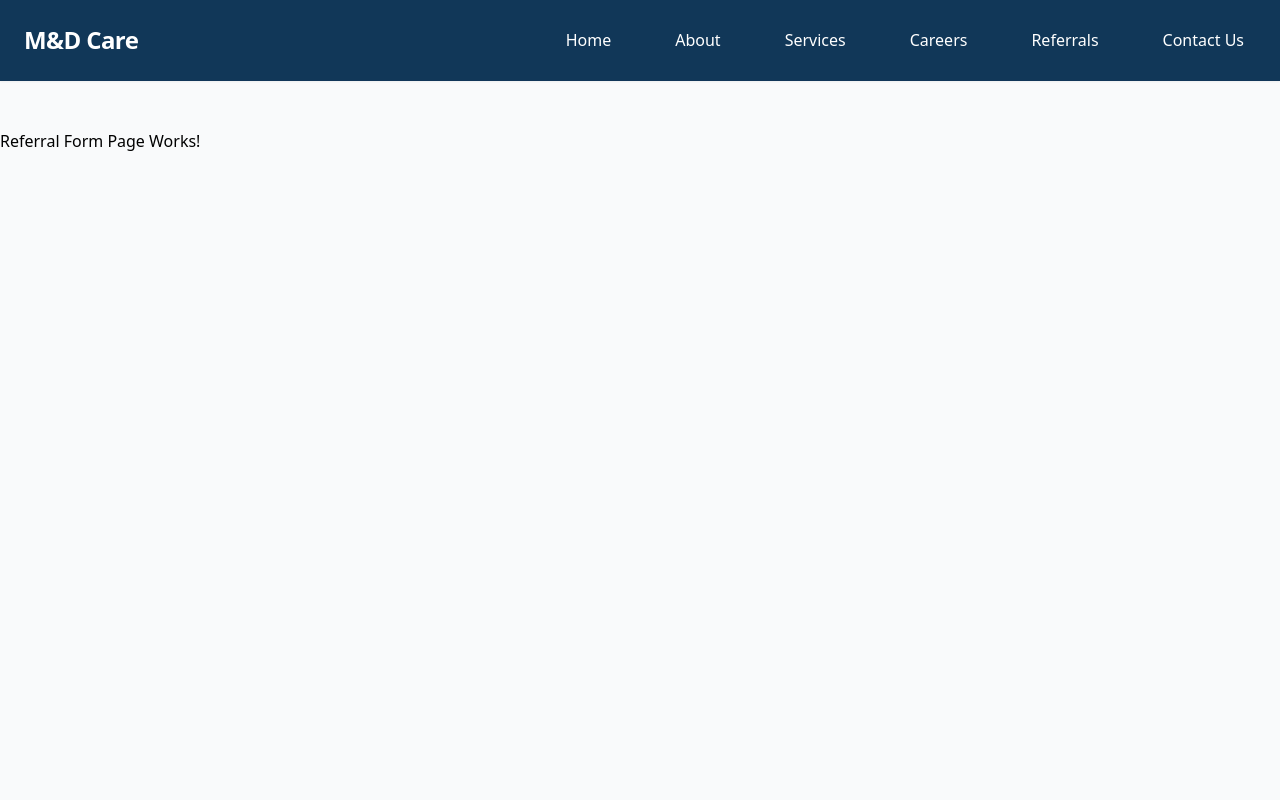
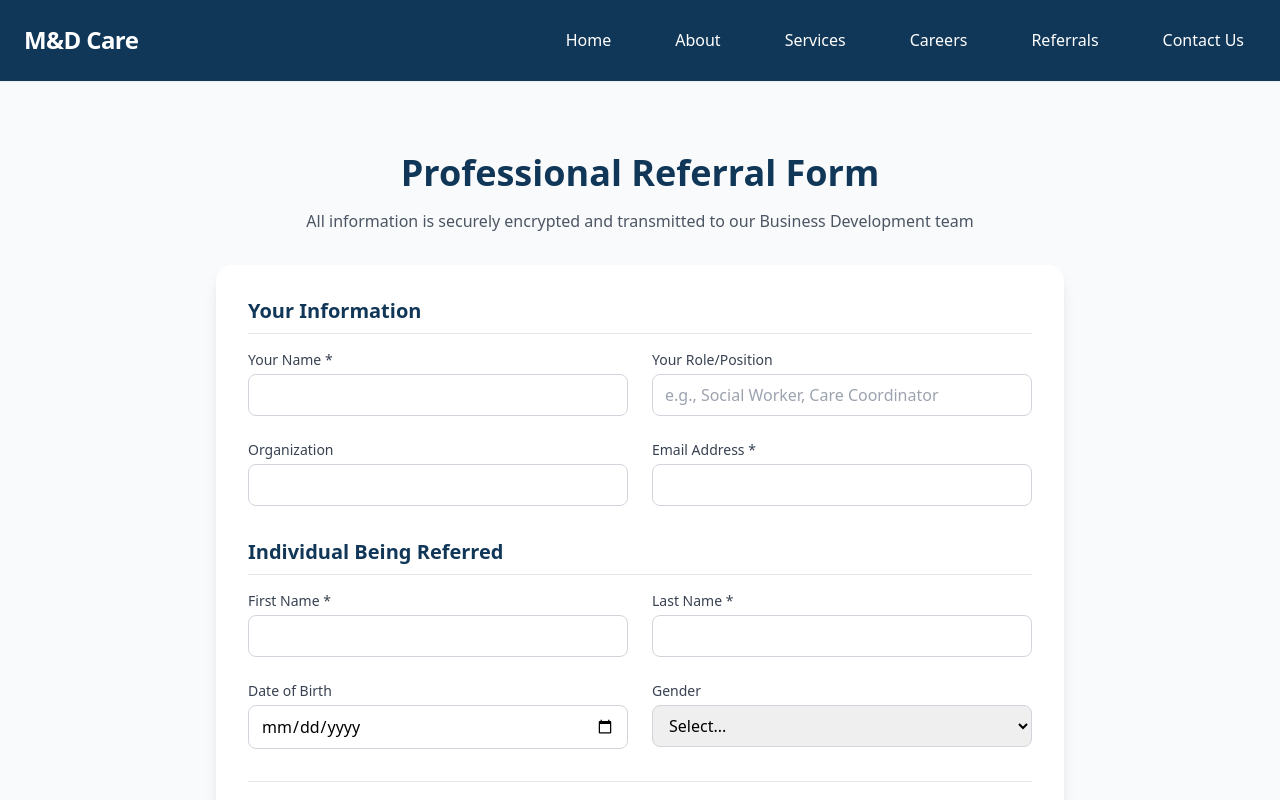
Before and after one commit to aldavies01/mdwebsite, a React (Vite) app: page /referrals/form in a window 1280 px wide. Shown: the top 800 px of the page. Built offline with nearby package versions, Linux system fonts and the light colour scheme.

Commit message:
updated referral form follwoing debug

```diff
--- a/src/pages/ReferralFormPage.jsx
+++ b/src/pages/ReferralFormPage.jsx
@@ -1,19 +1,9 @@
-// import ReferralForm from "../components/referrals/ReferralForm";
-
-// function ReferralFormPage() {
-//   return (
-//     <div className="min-h-screen bg-gray-50 py-12">
-//       <ReferralForm />
-//     </div>
-//   );
-// }
-
-// export default ReferralFormPage;
+import ReferralForm from "../components/referrals/ReferralForm";
 
 function ReferralFormPage() {
   return (
     <div className="min-h-screen bg-gray-50 py-12">
-      <h1>Referral Form Page Works!</h1>
+      <ReferralForm />
     </div>
   );
 }
```
